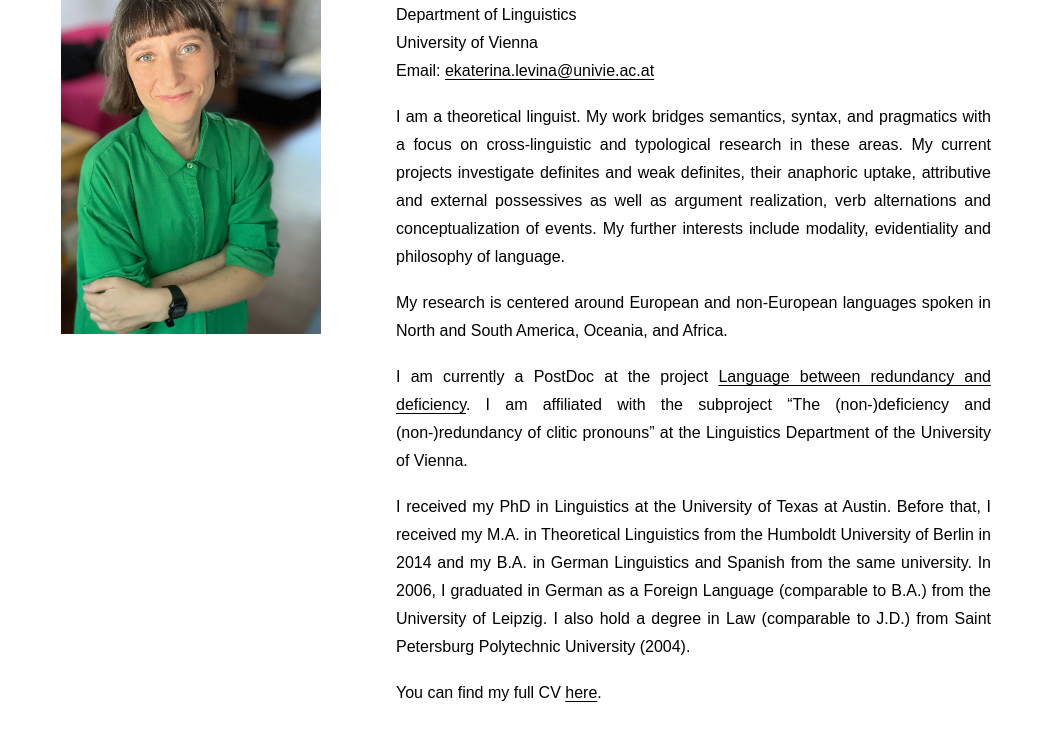
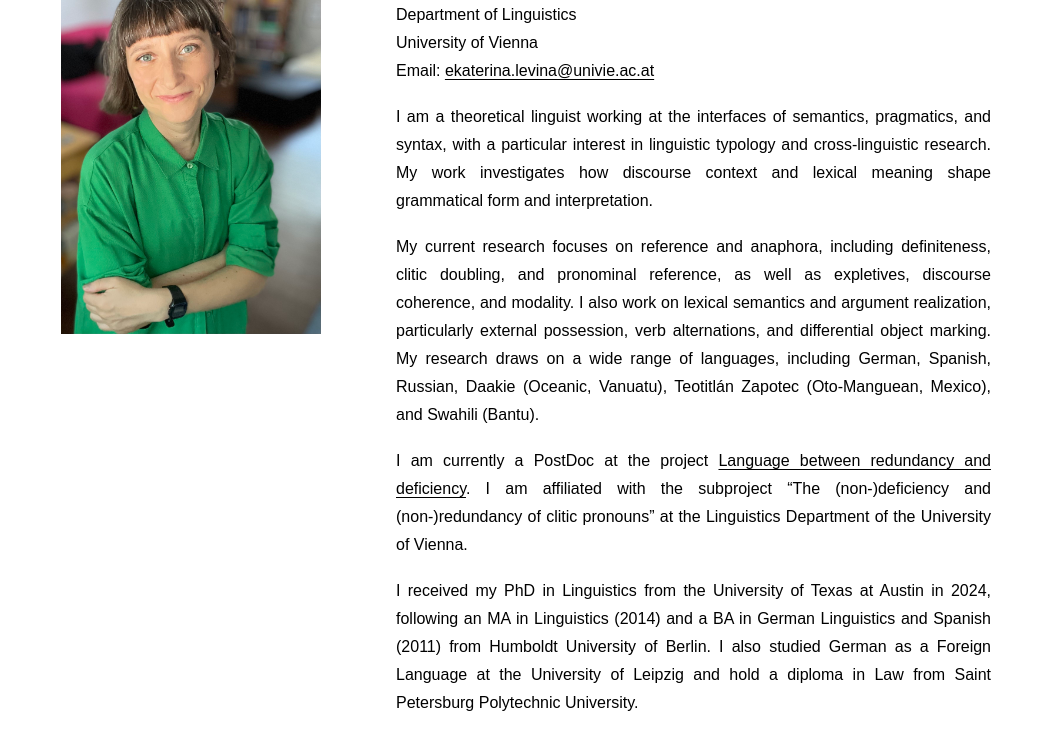
Before and after one commit to katjalevina/github, a plain HTML site: page index.html in a window 1280 px wide. Shown: the part 213-945 px from the top of the page, without its empty margins (114-1166 px from the left). Drawn offline with Linux system fonts and the light colour scheme.

Commit message:
Update index.html

```diff
--- a/index.html
+++ b/index.html
@@ -120,20 +120,17 @@
         </p>
 
         <p class="lead">
-          I am a theoretical linguist. My work bridges semantics, syntax, and pragmatics with a focus on cross-linguistic and typological research in these areas. My current projects investigate definites and weak definites, their anaphoric uptake, attributive and external possessives as well as argument realization, verb alternations and conceptualization of events. My further interests include modality, evidentiality and philosophy of language.
-        </p>
+          I am a theoretical linguist working at the interfaces of semantics, pragmatics, and syntax, with a particular interest in linguistic typology and cross-linguistic research. My work investigates how discourse context and lexical meaning shape grammatical form and interpretation.        </p>
 
         <p>
-          My research is centered around European and non-European languages spoken in North and South America, Oceania, and Africa.
-        </p>
+          My current research focuses on reference and anaphora, including definiteness, clitic doubling, and pronominal reference, as well as expletives, discourse coherence, and modality. I also work on lexical semantics and argument realization, particularly external possession, verb alternations, and differential object marking. My research draws on a wide range of languages, including German, Spanish, Russian, Daakie (Oceanic, Vanuatu), Teotitlán Zapotec (Oto-Manguean, Mexico), and Swahili (Bantu).        </p>
 
         <p>
           I am currently a PostDoc at the project <a href="https://sfb-redundancy-deficiency.uni-graz.at/" target="_blank" rel="noopener">Language between redundancy and deficiency</a>. I am affiliated with the subproject “The (non-)deficiency and (non-)redundancy of clitic pronouns” at the Linguistics Department of the University of Vienna.
         </p>
 
         <p>
-          I received my PhD in Linguistics at the University of Texas at Austin. Before that, I received my M.A. in Theoretical Linguistics from the Humboldt University of Berlin in 2014 and my B.A. in German Linguistics and Spanish from the same university. In 2006, I graduated in German as a Foreign Language (comparable to B.A.) from the University of Leipzig. I also hold a degree in Law (comparable to J.D.) from Saint Petersburg Polytechnic University (2004).
-        </p>
+          I received my PhD in Linguistics from the University of Texas at Austin in 2024, following an MA in Linguistics (2014) and a BA in German Linguistics and Spanish (2011) from Humboldt University of Berlin. I also studied German as a Foreign Language at the University of Leipzig and hold a diploma in Law from Saint Petersburg Polytechnic University.        </p>
 
         <p>
           You can find my full CV <a href="cv.html">here</a>.
```
